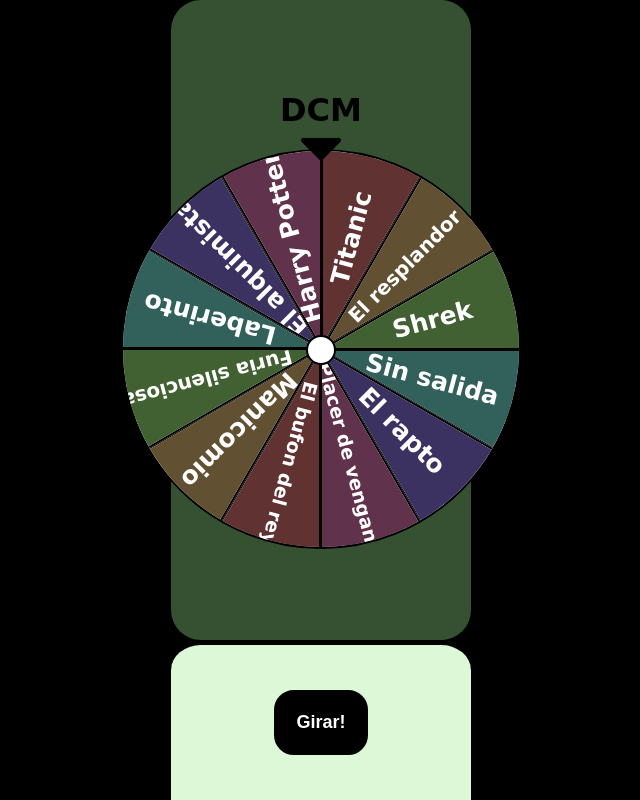
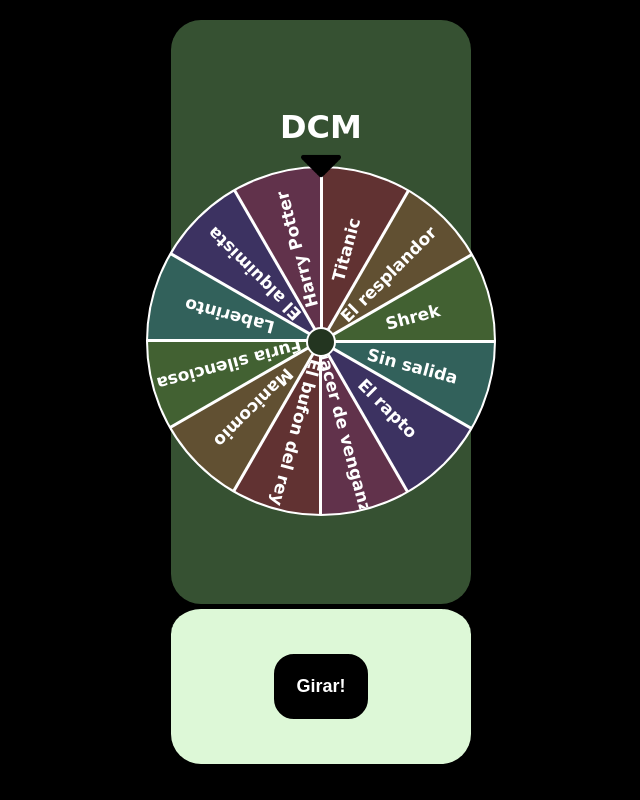
Before and after one commit to TomasCaballero/DigaloConMimica, a plain HTML site: page index.html in a window 1280 px wide. Shown: the whole page, without its empty margins (319-959 px from the left). Drawn offline with Linux system fonts and the light colour scheme; some packages are replaced by stand-ins of ours; a script that the page names is missing; a web font is replaced by a local one.

Commit message:
modificandoEstilos

```diff
--- a/js/main.js
+++ b/js/main.js
@@ -525,16 +525,18 @@
         //----Recorer el array, seleccionar un pelicula al azar por id (random)
         setTimeout(function(){
             numeroRandom = parseInt(Math.random() * nombrePeliculas.length)
-            // console.log(numeroRandom)
             let pelicula = nombrePeliculas.filter(producto => producto.id == numeroRandom)
-            // console.log(pelicula)
             let tituloPelicula = pelicula[0].titulo
-            console.log(tituloPelicula)
             Swal.fire({
                 icon: 'success',
                 title: `${tituloPelicula}`,
                 backdrop:`rgba(0,0,0, 0.8)`
             })
+            roulette.setAttribute('id','girarSpinnerJs')
         }, 4500);
+        setTimeout(()=>{
+            //---- acomodar ruleta
+            roulette.removeAttribute('id','girarSpinnerJs')
+        },4600)
     }
 })
--- a/scss/style.scss
+++ b/scss/style.scss
@@ -6,22 +6,30 @@
 
 body{
     height: 100vh;
-    background-color: black;
+    background-color: rgb(0, 0, 0);
     font-family: 'Gaegu', cursive;
+    max-height: 800px;
     .dcm{
         display: flex;
         flex-direction: column;
         align-items: center;
         justify-content: center;
+        padding: 20px;
+        max-height: 800px;
+        h1{
+            color: white;
+        }
         .spinnerContainer{
             position: relative;
             flex-direction: column;
             display: flex;
             justify-content: center;
             align-items: center;
-            height: 80vh;
+            height: 73vh;
             width: 300px;
             background-color: rgb(54, 81, 50);
+            backdrop-filter: blur(50px) saturate(50%);
+            -webkit-backdrop-filter: blur(50px) saturate(50%);
             border-top-right-radius: 30px;
             border-top-left-radius: 30px;
             border-bottom-right-radius: 30px;
@@ -37,8 +45,8 @@
                 z-index: 1;
             }
             .punto{
-                background-color: #ffffff;
-                border: solid 2px black;
+                background-color: rgb(35, 53, 32);
+                border: solid 2px rgb(255, 255, 255);
                 width: 30px;
                 height: 30px;
                 position: absolute;
@@ -51,14 +59,14 @@
                 transform: rotate(3333deg);
             }
             .spinner{
-                width: 400px;
-                height: 400px;
+                width: 350px;
+                height: 350px;
                 background-color: white;
                 position: relative;
                 font-size: 14px;
                 overflow: hidden;
                 border-radius: 100%;
-                border: solid 2px black;
+                border: solid 2px rgb(255, 255, 255);
                 .peli{
                     position: absolute;
                     top: 0;
@@ -84,123 +92,123 @@
                 }
                 .peli:first-child{
                     transform: rotate(0deg) skewY(-60deg);
-                    border: solid 2px black;
+                    border: solid 2px rgb(255, 255, 255);
                     .nombrePeli{
                         color: white;
                         background-color: #613232;
                         font-weight: 700;
-                        font-size: 25px;
+                        font-size: 17px;
                     }
                 }
                 .peli:nth-child(2){
                     transform: rotate(30deg) skewY(-60deg);
-                    border: solid 2px black;
+                    border: solid 2px rgb(255, 255, 255);
                     .nombrePeli{
                         color: white;
                         background-color: #615032;
                         font-weight: 700;
-                        font-size: 20px;
+                        font-size: 17px;
                     }
                 }
                 .peli:nth-child(3){
                     transform: rotate(60deg) skewY(-60deg);
-                    border: solid 2px black;
+                    border: solid 2px rgb(255, 255, 255);
                     .nombrePeli{
                         color: white;
                         background-color: #426132;
                         font-weight: bold;
                         font-weight: 700;
-                        font-size: 25px;
+                        font-size: 17px;
                     }
                 }
                 .peli:nth-child(4){
                     transform: rotate(90deg) skewY(-60deg);
-                    border: solid 2px black;
+                    border: solid 2px rgb(255, 255, 255);
                     .nombrePeli{
                         color: white;
                         background-color: #32615b;
                         font-weight: bold;
-                        font-size: 25px;
+                        font-size: 17px;
                     }
                 }
                 .peli:nth-child(5){
                     transform: rotate(120deg) skewY(-60deg);
-                    border: solid 2px black;
+                    border: solid 2px rgb(255, 255, 255);
                     .nombrePeli{
                         color: white;
                         background-color: #3c3261;
                         font-weight: bold;
-                        font-size: 25px;
+                        font-size: 17px;
                     }
                 }
                 .peli:nth-child(6){
                     transform: rotate(150deg) skewY(-60deg);
-                    border: solid 2px black;
+                    border: solid 2px rgb(255, 255, 255);
                     .nombrePeli{
                         color: white;
                         background-color: #61324b;
                         font-weight: bold;
-                        font-size: 19px;
+                        font-size: 17px;
                     }
                 }
                 .peli:nth-child(7){
                     transform: rotate(180deg) skewY(-60deg);
-                    border: solid 2px black;
+                    border: solid 2px rgb(255, 255, 255);
                     .nombrePeli{
                         color: white;
                         background-color: #613232;
                         font-weight: bold;
-                        font-size: 19px;
+                        font-size: 17px;
                     }
                 }
                 .peli:nth-child(8){
                     transform: rotate(210deg) skewY(-60deg);
-                    border: solid 2px black;
+                    border: solid 2px rgb(255, 255, 255);
                     .nombrePeli{
                         color: white;
                         background-color: #615032;
                         font-weight: bold;
-                        font-size: 25px;
+                        font-size: 17px;
                     }
                 }
                 .peli:nth-child(9){
                     transform: rotate(240deg) skewY(-60deg);
-                    border: solid 2px black;
+                    border: solid 2px rgb(255, 255, 255);
                     .nombrePeli{
                         color: white;
                         background-color: #426132;
                         font-weight: bold;
-                        font-size: 20px;
+                        font-size: 17px;
                     }
                 }
                 .peli:nth-child(10){
                     transform: rotate(270deg) skewY(-60deg);
-                    border: solid 2px black;
+                    border: solid 2px rgb(255, 255, 255);
                     .nombrePeli{
                         color: white;
                         background-color: #32615b;
                         font-weight: bold;
-                        font-size: 25px;
+                        font-size: 17px;
                     }
                 }
                 .peli:nth-child(11){
                     transform: rotate(300deg) skewY(-60deg);
-                    border: solid 2px black;
+                    border: solid 2px rgb(255, 255, 255);
                     .nombrePeli{
                         color: white;
                         background-color: #3c3261;
                         font-weight: bold;
-                        font-size: 25px;
+                        font-size: 17px;
                     }
                 }
                 .peli:nth-child(12){
                     transform: rotate(330deg) skewY(-60deg);border: solid 1px black;
-                    border: solid 2px black;
+                    border: solid 2px rgb(255, 255, 255);
                     .nombrePeli{
                         color: white;
                         background-color: #61324b;
                         font-weight: bold;
-                        font-size: 25px;
+                        font-size: 17px;
                     }
                 }
             }
@@ -286,8 +294,7 @@
             height: 20vh;
             background-color: #DDF8D7;
             border-top: 5px solid #000;
-            border-top-right-radius: 30px;
-            border-top-left-radius: 30px;
+            border-radius: 30px;
             .girar{
                 background-color: rgb(0, 0, 0);
                 padding: 20px;
@@ -299,9 +306,11 @@
                 cursor: pointer;
             }
             .girar:hover{
-                transition: all 250ms;
-                transform: scale(1.1);
-                background-color: #252525c4;
+                transition: all 700ms;
+                transform: scale(1.05);
+                color: black;
+                background-color: #ffffffc4;
+                border-color: rgba(0, 0, 0, 0.488);
             }
         }
     }
```
Also changed, not shown: scss/style.css, 1 other file.
